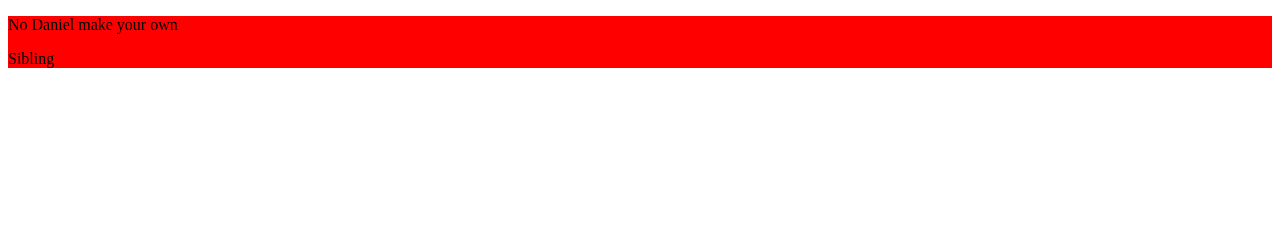
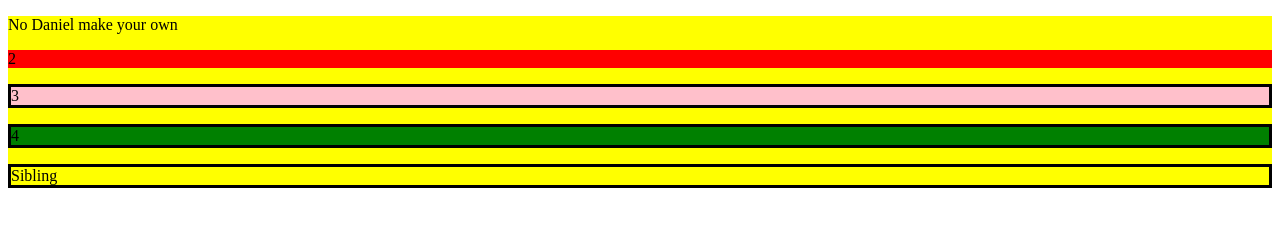
Before and after one commit to Westbrook-PreitoC/Portfolio3Cameron, a plain HTML site: page public_html/index.html in a window 1280 px wide. Drawn offline with nearby package versions, Linux system fonts and the light colour scheme.

Commit message:
second commit

```diff
--- a/nbproject/private/private.xml
+++ b/nbproject/private/private.xml
@@ -3,6 +3,7 @@
     <editor-bookmarks xmlns="http://www.netbeans.org/ns/editor-bookmarks/2" lastBookmarkId="0"/>
     <open-files xmlns="http://www.netbeans.org/ns/projectui-open-files/2">
         <group>
+            <file>file:/C:/Users/Student/Documents/NetBeansProjects/Portfolio3-Cam/public_html/script.js</file>
             <file>file:/C:/Users/Student/Documents/NetBeansProjects/Portfolio3-Cam/public_html/index.html</file>
         </group>
     </open-files>
--- a/public_html/index.html
+++ b/public_html/index.html
@@ -14,7 +14,9 @@ and open the template in the editor.
     <body>
         <div class="CoolJam">
             <p>No Daniel make your own</p>
-
+            <p>2</p>
+            <p>3</p>
+            <p>4</p>
             <p>Sibling</p>
         </div>
         <script type="text/javascript" src="script.js"></script>
--- a/public_html/script.js
+++ b/public_html/script.js
@@ -6,6 +6,14 @@
 
 
 $("document").ready(function(){
-   $(".CoolJam").css("background-color", "red");
+   $(".CoolJam").css("background-color", 'yellow');
+
+   $("p:nth-child(2)").css("background-color", 'red');
+
+   $("p:nth-child(3)").css("background-color", 'pink');
+
+   $("p:nth-child(4)").css("background-color", 'green');
+
+   $("p:gt(1)").css("border-style", 'solid');
 
 });
```
